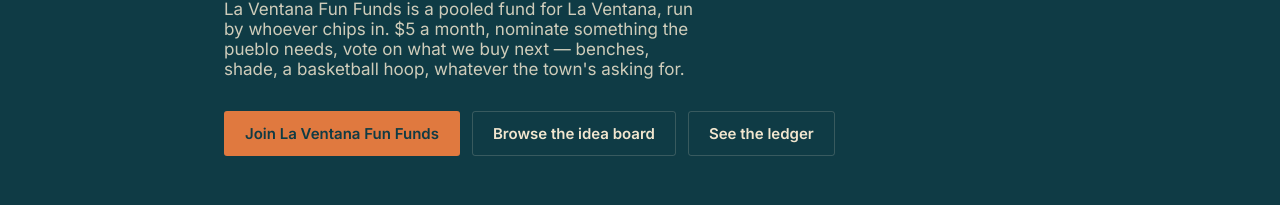
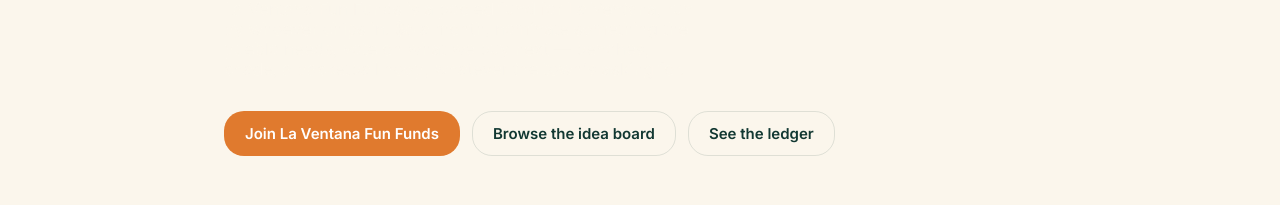
Before and after one commit to phinhof33/la-ventana-fund, a Next.js app in the folder town-fund/: page / in a window 1280 px wide. Shown: the part 363-568 px from the top of the page. Built offline with nearby package versions, Linux system fonts and the light colour scheme; no server answers; the database is empty.

Commit message:
Update globals.css

```diff
--- a/town-fund/app/globals.css
+++ b/town-fund/app/globals.css
@@ -1,36 +1,30 @@
 :root {
-  /* Sea of Cortez at dusk, sand, and the sunset that gives La Ventana its wind */
-  --ink: #0f3b45;
-  --ink-raised: #164a56;
-  --parchment: #f1e6cf;
-  --parchment-strong: #faf3e2;
-  --brass: #e0793f;
-  --teal: #3fb6ae;
+  --ink: #123832;
+  --ink-raised: #ffffff;
+  --parchment: #fbf6ec;
+  --parchment-strong: #fffdf7;
+  --brass: #e07a2e;
+  --teal: #0e7a6e;
   --rust: #c1502f;
-  --hairline: rgba(241, 230, 207, 0.18);
-
+  --hairline: rgba(18, 56, 50, 0.12);
   --font-display: "Fraunces", serif;
   --font-body: "Inter", -apple-system, BlinkMacSystemFont, sans-serif;
   --font-mono: "IBM Plex Mono", ui-monospace, monospace;
 }
-
 * {
   box-sizing: border-box;
 }
-
 html,
 body {
   padding: 0;
   margin: 0;
-  background: var(--ink);
-  color: var(--parchment);
+  background: var(--parchment);
+  color: var(--ink);
   font-family: var(--font-body);
 }
-
 a {
   color: inherit;
 }
-
 h1,
 h2,
 h3 {
@@ -38,23 +32,19 @@ h3 {
   font-weight: 600;
   margin: 0;
 }
-
 .mono {
   font-family: var(--font-mono);
 }
-
 .wrap {
   max-width: 880px;
   margin: 0 auto;
   padding: 0 24px;
 }
-
 .hairline {
   border: none;
   border-top: 1px solid var(--hairline);
   margin: 0;
 }
-
 .btn {
   display: inline-flex;
   align-items: center;
@@ -63,43 +53,37 @@ h3 {
   font-weight: 600;
   font-size: 15px;
   padding: 12px 20px;
-  border-radius: 3px;
+  border-radius: 20px;
   border: 1px solid transparent;
   cursor: pointer;
   text-decoration: none;
 }
-
 .btn-brass {
   background: var(--brass);
-  color: var(--ink);
+  color: #fff;
 }
-
 .btn-brass:hover {
-  background: #d9b23a;
+  background: #c9631e;
 }
-
 .btn-outline {
   background: transparent;
   border-color: var(--hairline);
-  color: var(--parchment);
+  color: var(--ink);
 }
-
 .btn-outline:hover {
   border-color: var(--brass);
   color: var(--brass);
 }
-
 input,
 textarea {
   font-family: var(--font-body);
   background: var(--ink-raised);
   border: 1px solid var(--hairline);
-  color: var(--parchment-strong);
+  color: var(--ink);
   padding: 10px 12px;
-  border-radius: 3px;
+  border-radius: 10px;
   font-size: 15px;
 }
-
 input:focus,
 textarea:focus,
 button:focus-visible,
@@ -107,7 +91,6 @@ a:focus-visible {
   outline: 2px solid var(--brass);
   outline-offset: 2px;
 }
-
 .ledger-entry {
   display: flex;
   justify-content: space-between;
@@ -116,7 +99,6 @@ a:focus-visible {
   border-bottom: 1px solid var(--hairline);
   gap: 16px;
 }
-
 .eyebrow {
   font-family: var(--font-mono);
   font-size: 12px;
@@ -124,7 +106,6 @@ a:focus-visible {
   text-transform: uppercase;
   color: var(--teal);
 }
-
 @media (prefers-reduced-motion: reduce) {
   * {
     animation: none !important;
```
